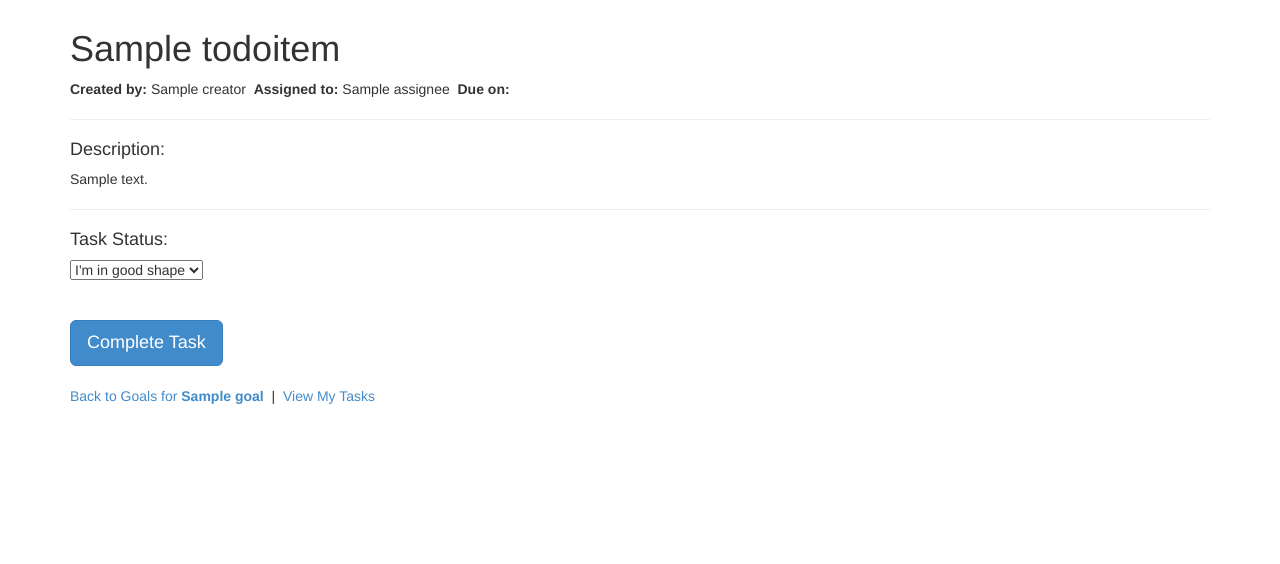
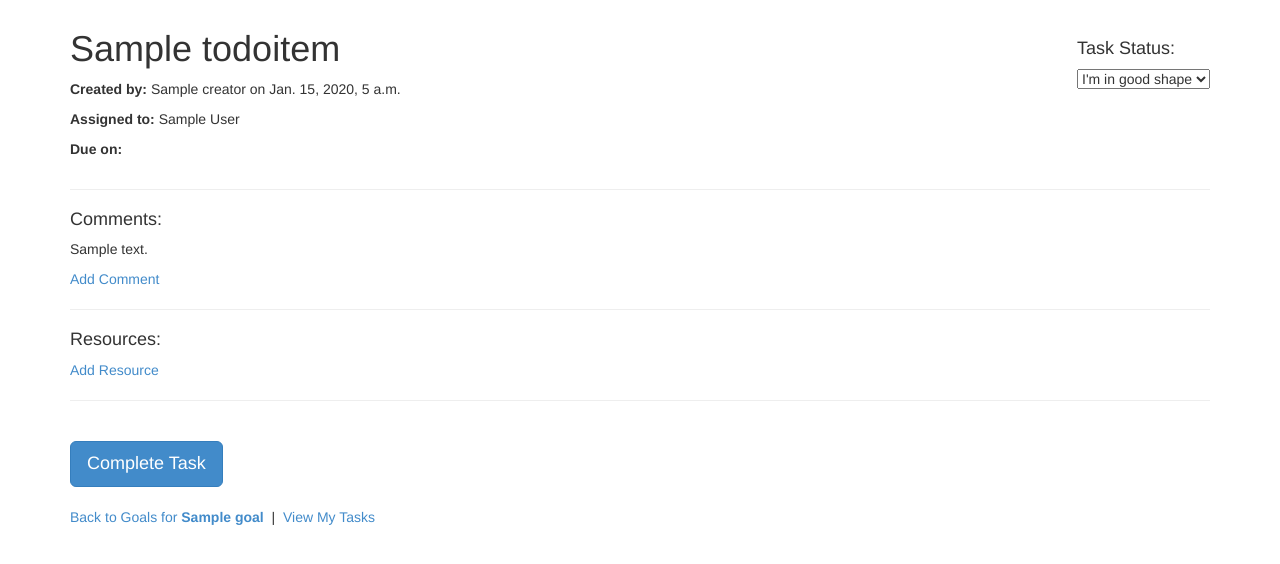
Before and after one commit to sheeksav/todo, a Django app: template templates/engine/task-detail.html in a window 1280 px wide. Shown: the part 51-615 px from the top of the page. Run offline with Django 3.2, Linux system fonts and the light colour scheme; tables that the repository leaves empty hold one stand-in row (values such as "Sample post"); the template is opened without the code that fills it: values that come from a table or form of the project are taken from there, most other values are stand-ins (such as "Sample title", 1, 10 or a date in 2020); parts of the project's set-up code (start-up, migrations or seed data) failed here and were passed over; some libraries are stand-ins or nearby versions.

Commit message:
Mods to task detail view

```diff
--- a/templates/engine/task-detail.html
+++ b/templates/engine/task-detail.html
@@ -9,36 +9,44 @@
 
       <div class="content-container">
 
-        <h1>{{ task }}</h1>
-        <p><b>Created by:</b>&nbsp;{{ creator }}&nbsp;&nbsp;<b>Assigned to:</b>&nbsp;{{ assignee }}&nbsp;&nbsp;<b>Due on:</b></p>
+
+
+        <div class="task-header clearfix">
+            <div class="pull-left">
+                <h1>{{ task }}</h1>
+                <p><b>Created by:</b> {{ creator }} on {{ task.created }}<b></p>
+                <p>Assigned to:</b>&nbsp;{{ task.list.owner.get_full_name }}&nbsp;&nbsp;</p>
+                <p><b>Due on:</b></p>
+            </div>
+
+            <div class="pull-right">
+                <div>&nbsp;</div>
+                <h4>Task Status:</h4>
+                <form role="form" method="post" action="">
+                    {% csrf_token %}
+                    {{ form.status }}
+                    <!--<button type="submit">Update Status</button>-->
+                </form>
+            </div>
+
+        </div>
+
+
+
 
         <hr />
 
-        <h4>Description:</h4>
+        <h4>Comments:</h4>
         <p>{{ description }}</p>
+        <a href="">Add Comment</a>
+        <hr />
 
+        <h4>Resources:</h4>
+
+        <a href="">Add Resource</a>
         <hr />
 
 
-        <h4>Task Status:</h4>
-
-        <!--
-        <a href="" class="btn btn-lg btn-success">I'm in good shape</a>
-        <a href="" class="btn btn-lg btn-warning">I need help</a>
-        <a href="" class="btn btn-lg btn-danger">I'm in trouble</a>
-        -->
-
-        <form role="form" method="post" action="">
-
-            {% csrf_token %}
-
-            {{ form.status }}
-
-            <!--<button type="submit">Update Status</button>-->
-
-        </form>
-
-        <div>&nbsp;</div>
         <div>&nbsp;</div>
 
 
```
